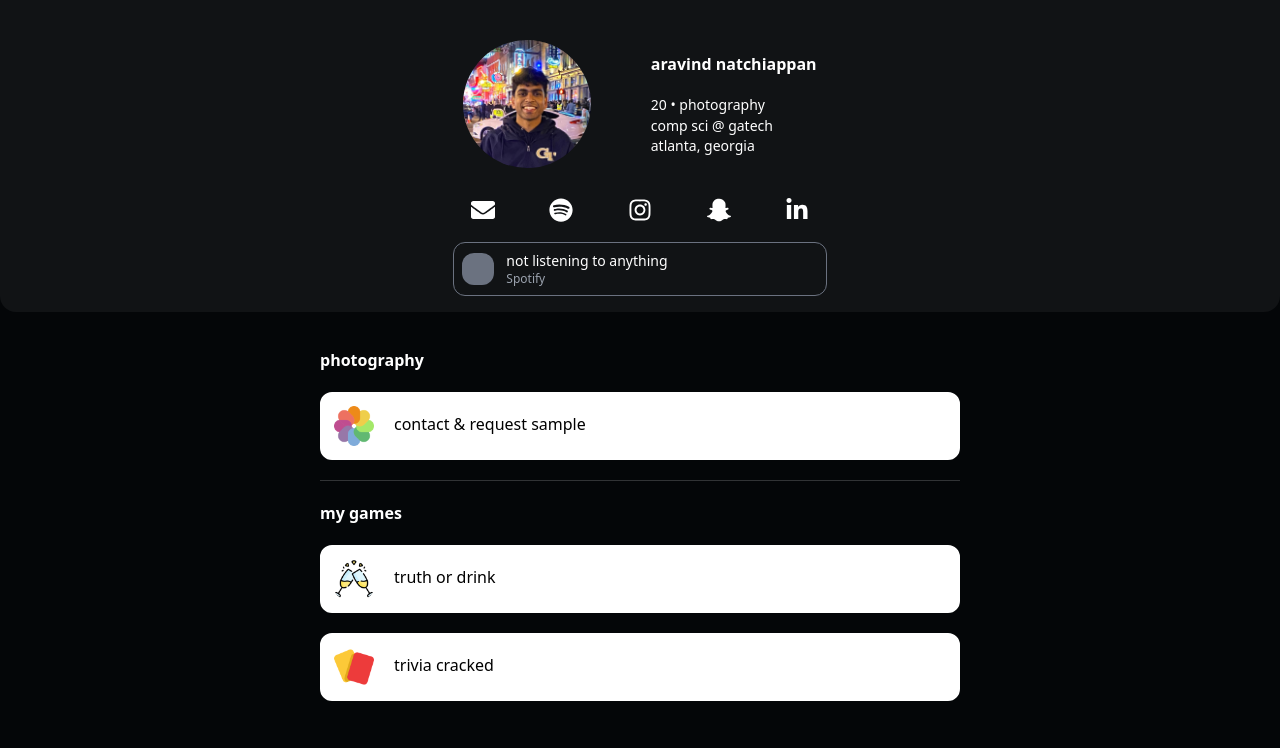
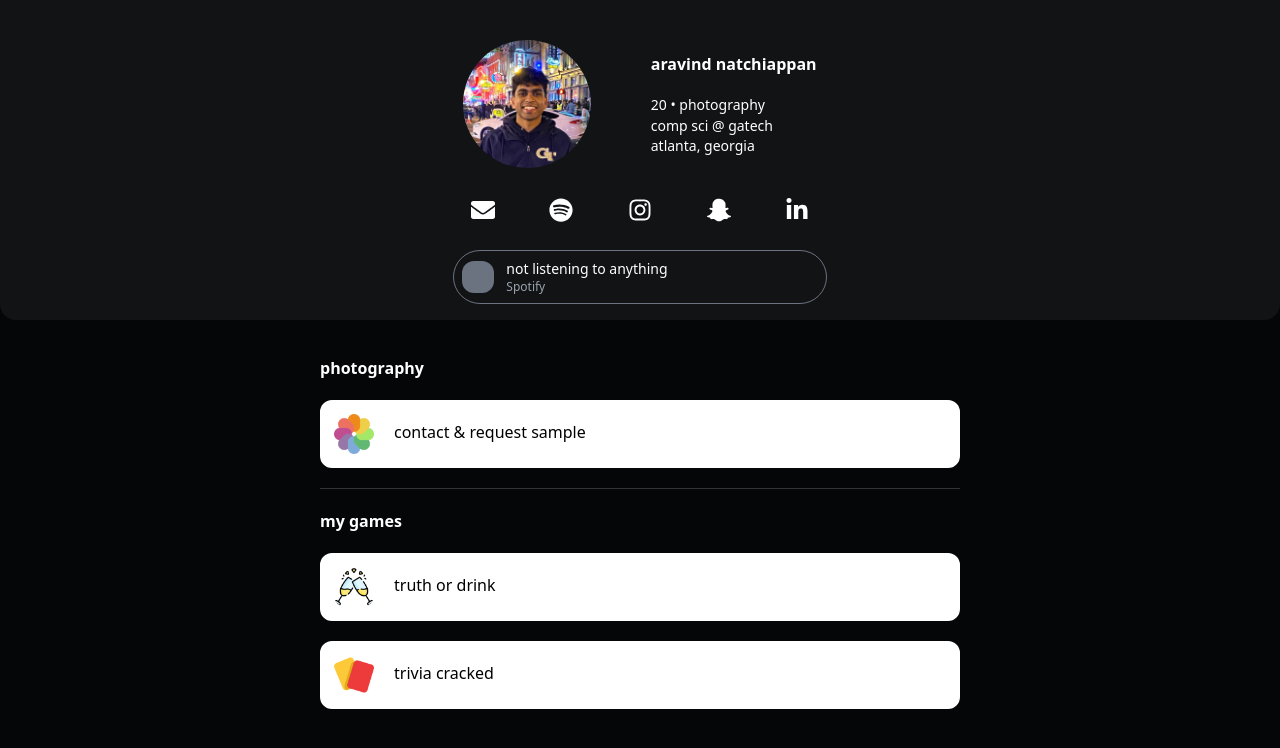
Before and after one commit to aravindnatch/aravindnatch.github.io, a Next.js app: page / in a window 1280 px wide. Shown: the top 748 px of the page. Built offline with nearby package versions, Linux system fonts and the light colour scheme; no server answers.

Commit message:
adjust currently listening styling

```diff
--- a/components/mobile.tsx
+++ b/components/mobile.tsx
@@ -100,7 +100,7 @@ const Mobile: NextPage = () => {
 
           <div className="w-full">
             <a href={listening.link} className="w-full justify-center flex">
-              <div className="flex border border-gray-500 rounded-xl mt-5 p-2 items-center w-10/12">
+              <div className="flex border border-gray-500 rounded-full mt-7 p-2 items-center w-10/12">
                 <div className="flex-shrink-0 justify-left pr-1">
                   {
                     listening.image ?
```
